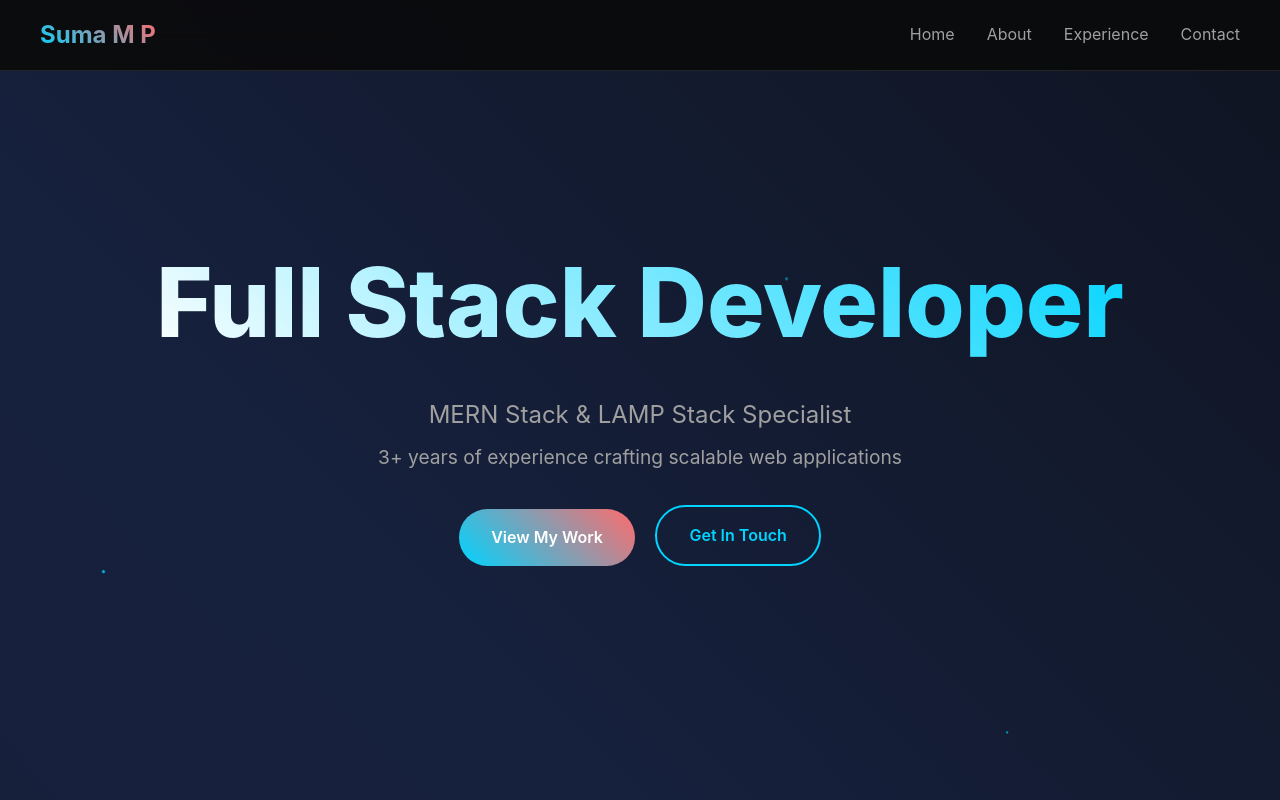
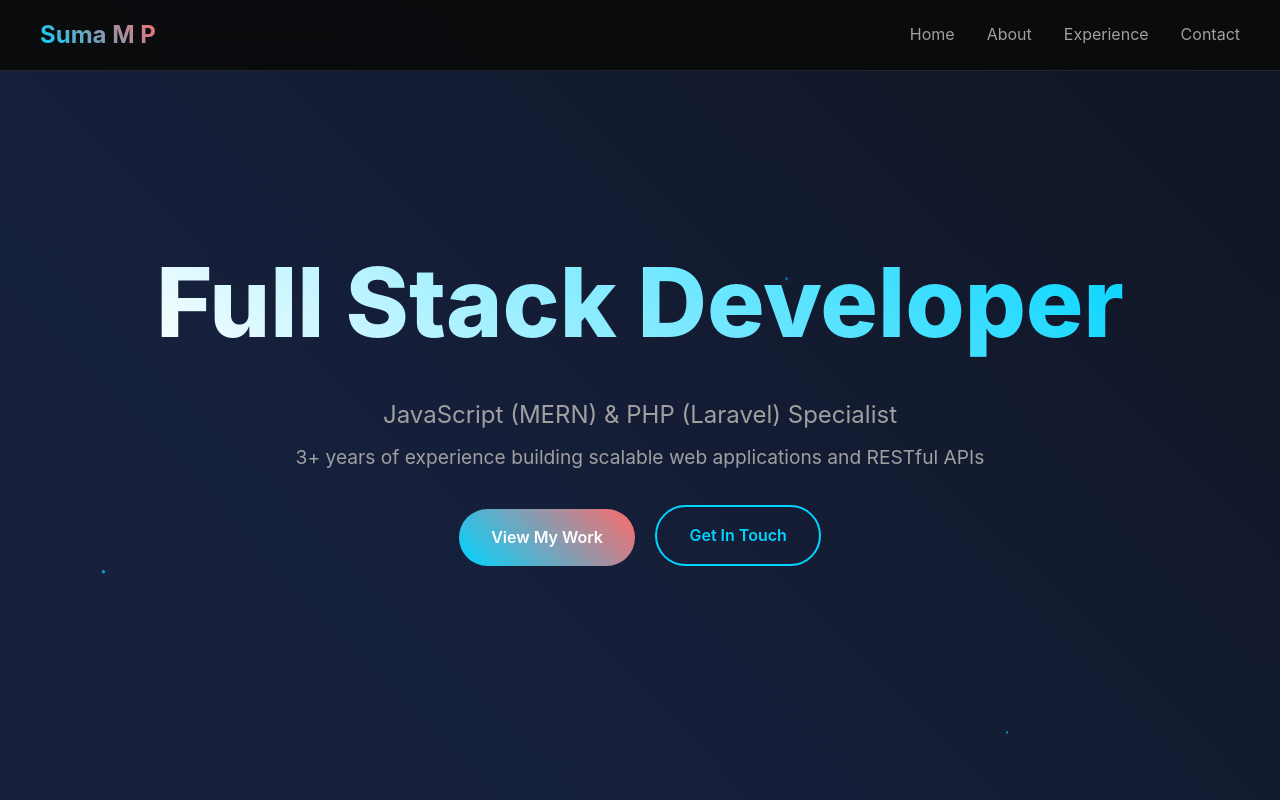
Before and after one commit to sumamp/sumamp.github.io, a plain HTML site: page index.html in a window 1280 px wide. Shown: the top 800 px of the page. Drawn offline with Linux system fonts and the light colour scheme.

Commit message:
Update index.html

```diff
--- a/index.html
+++ b/index.html
@@ -518,8 +518,8 @@
     <section id="home" class="hero">
         <div class="hero-content">
             <h1>Full Stack Developer</h1>
-            <div class="hero-subtitle">MERN Stack & LAMP Stack Specialist</div>
-            <p>3+ years of experience crafting scalable web applications</p>
+           <div class="hero-subtitle">JavaScript (MERN) & PHP (Laravel) Specialist</div>
+           <p>3+ years of experience building scalable web applications and RESTful APIs</p>
             <div>
                 <a href="#projects" class="cta-button">View My Work</a>
                 <a href="#contact" class="cta-button cta-secondary">Get In Touch</a>
```
